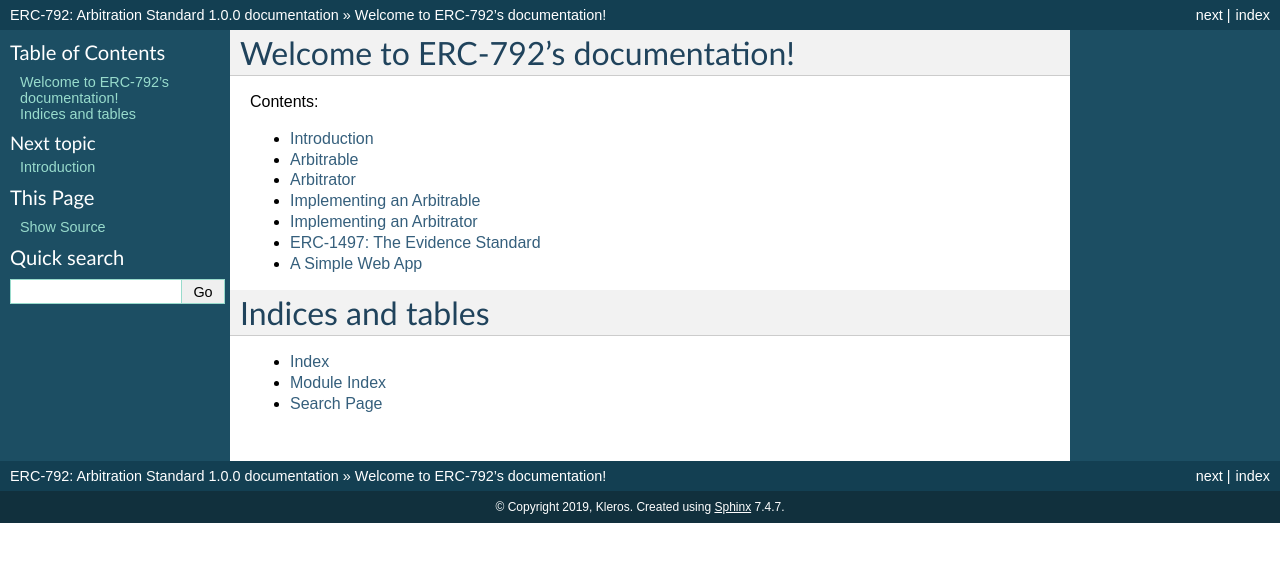
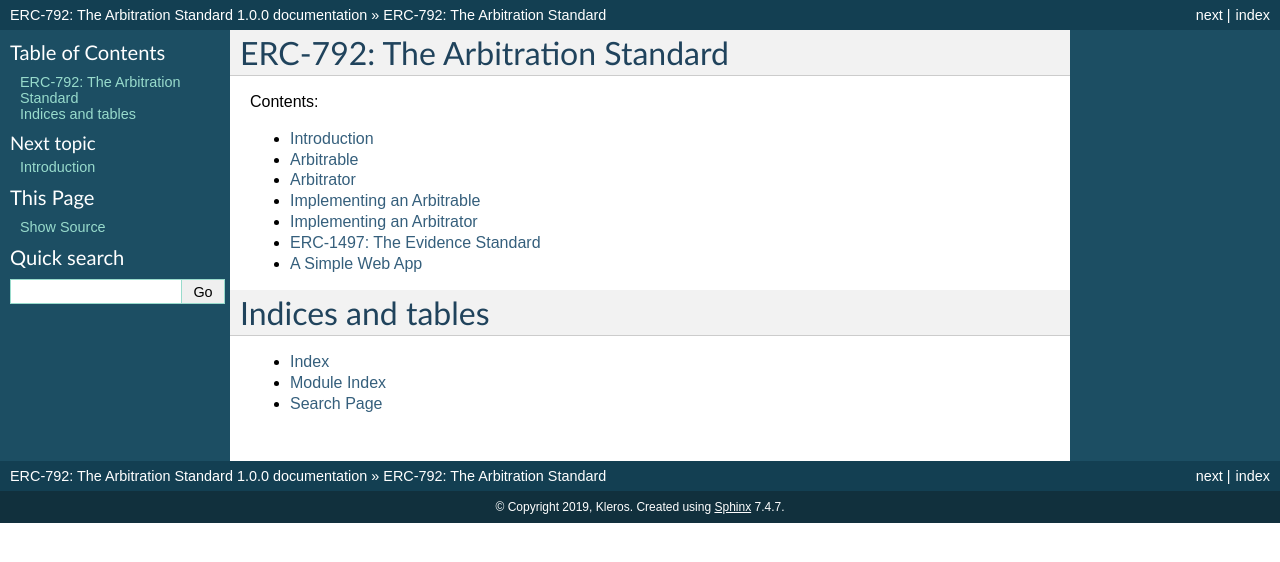
Before and after one commit to kleros/erc-792, a Sphinx documentation site: the page built from docs/index.rst, in a window 1280 px wide. Shown: the top 562 px of the page. Built offline with Sphinx 7.4.7, drawn with Linux system fonts in a browser that asks for light colours.

Commit message:
refactor(docs): title

```diff
--- a/docs/conf.py
+++ b/docs/conf.py
@@ -17,7 +17,7 @@
 
 # -- Project information -----------------------------------------------------
 
-project = 'ERC-792: Arbitration Standard'
+project = 'ERC-792: The Arbitration Standard'
 copyright = '2019, Kleros'
 author = 'Kleros'
 
--- a/docs/index.rst
+++ b/docs/index.rst
@@ -1,5 +1,5 @@
-Welcome to ERC-792's documentation!
-===================================
+ERC-792: The Arbitration Standard
+=================================
 
 .. toctree::
    :maxdepth: 2
```
